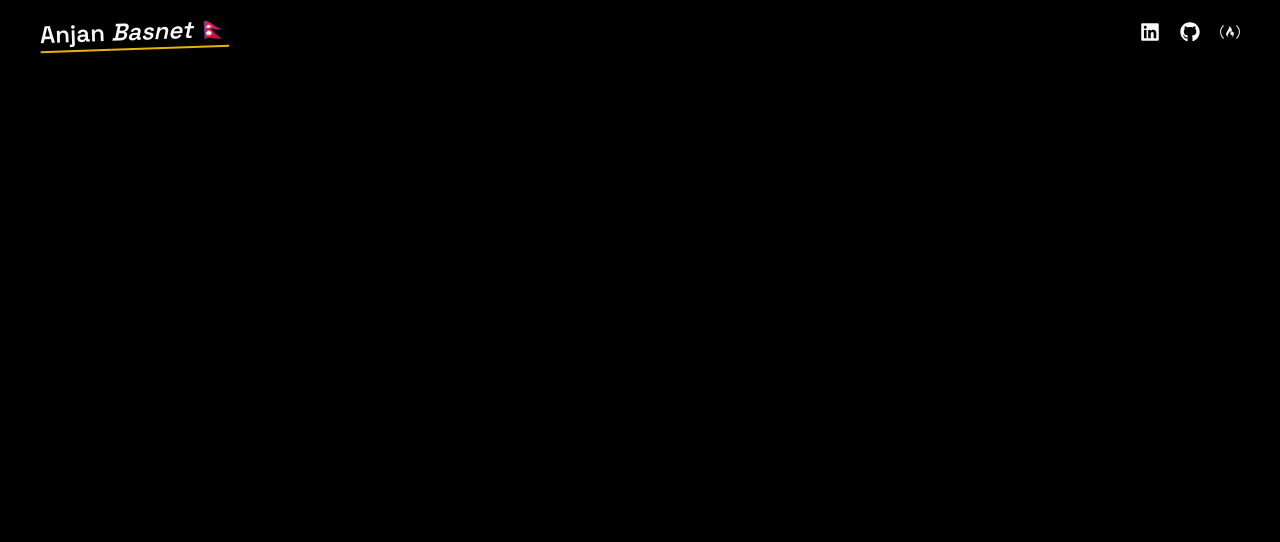
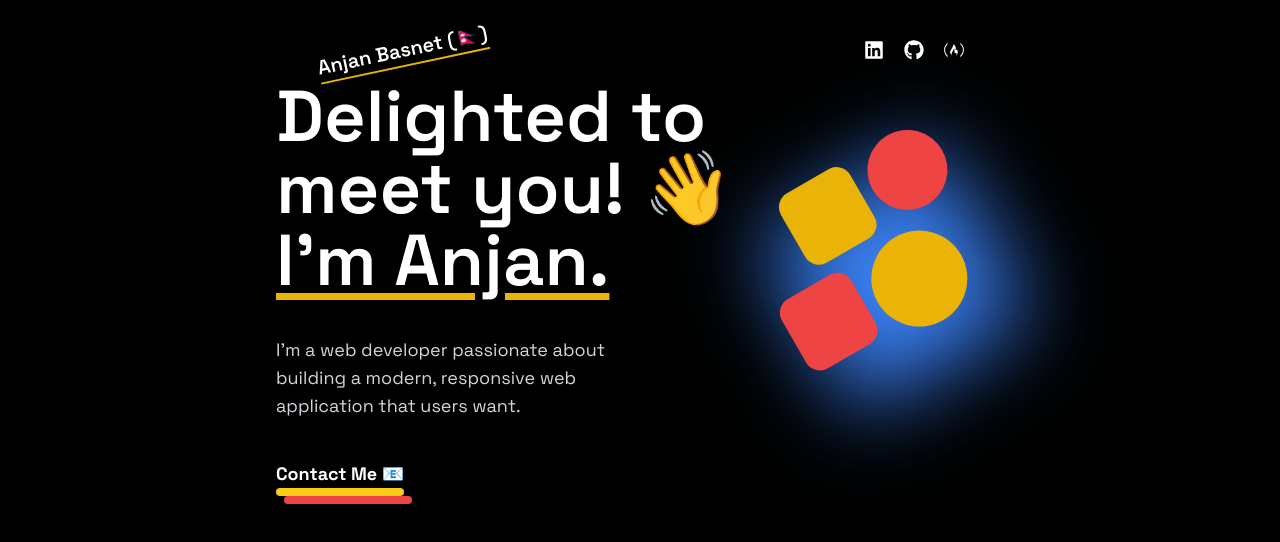
Before and after one commit to Moon-Knighte/nextportfolio, a Next.js app: page / in a window 1280 px wide. Shown: the top 542 px of the page. Built offline with nearby package versions, Linux system fonts and the light colour scheme.

Commit message:
Herosection Completed

```diff
--- /dev/null
+++ b/app/(home)/components/HeroSection.tsx
@@ -0,0 +1,47 @@
+import Link from "next/link";
+import React from "react";
+
+const HeroSection = () => {
+  return (
+    <div className=" min-h-[30vh] flex flex-col-reverse gap-6 lg:gap-0 lg:flex-row items-center justify-between">
+      <div className="space-y-10 text-center lg:text-left">
+        <h1 className="text-4xl lg:text-7xl font-semibold">
+          Delighted to meet you! 👋 <br />{" "}
+          <span className="underline underline-offset-8 decoration-yellow-500">
+            {"I'm Anjan."}
+          </span>
+        </h1>
+        <p className="md:w-96 text-lg text-gray-300">
+          {
+            "I'm a web developer passionate about building a modern, responsive web application that users want."
+          }
+        </p>
+        <Link
+          href={"mailto: aannjbsnt3@gmail.com"}
+          className="inline-block group"
+        >
+          <div>
+            <h1 className="text-lg font-bold group-hover:text-yellow-500 transition-all">
+              Contact Me 📧
+            </h1>
+            <div className="w-30 h-2 bg-yellow-400 rounded-full"></div>
+            <div className="w-30 h-2 bg-red-500 rounded-full translate-x-2"></div>
+          </div>
+        </Link>
+      </div>
+      <div className="w-72 h-72 space-x-3 space-y-3 -rotate-[30deg] relative">
+        <div className="flex gap-3 translate-x-8">
+          <div className="w-20 h-20 rounded-2xl bg-yellow-500"></div>
+          <div className="w-20 h-20 rounded-full bg-red-500"></div>
+        </div>
+        <div className="flex gap-3 -translate-x-8">
+          <div className="w-20 h-20 rounded-2xl bg-red-500"></div>
+          <div className="w-24 h-24 rounded-full bg-yellow-500"></div>
+        </div>
+        <div className="glow absolute top-[40%] right-1/2 -z-10"></div>
+      </div>
+    </div>
+  );
+};
+
+export default HeroSection;
--- a/app/(home)/components/Navbar.tsx
+++ b/app/(home)/components/Navbar.tsx
@@ -23,15 +23,15 @@ const Navbar = () => {
 
   return (
     <nav className="py-4 px-10 flex justify-between items-center">
-      <h1 className="text-2xl font-semibold underline underline-offset-8 decoration-yellow-500 -rotate-2">
-        Anjan <i>Basnet</i> 🇳🇵
+      <h1 className="text-xl font-semibold underline underline-offset-8 decoration-yellow-500 -rotate-12">
+        Anjan Basnet (🇳🇵)
       </h1>
       <div className="flex gap-5">
         {socials.map((social, index) => {
           const Icon = social.Icon;
           return (
             <Link href={social.Link} key={index} aria-label={social.Label}>
-              <Icon className="w-5 h-5 hover:scale-125 transition-all" />
+              <Icon className="w-5  h-5 hover:scale-125 transition-all" />
             </Link>
           );
         })}
--- a/app/(home)/page.tsx
+++ b/app/(home)/page.tsx
@@ -1,11 +1,13 @@
 import React from "react";
 import Navbar from "./components/Navbar";
+import HeroSection from "./components/HeroSection";
 
 const Home = () => {
   return (
-    <div className="min-h-screen bg-black">
-      <div className="max-w-7xl mx-auto">
+    <div className="min-h-screen bg-black overflow-hidden">
+      <div className="max-w-3xl mx-auto p-5">
         <Navbar />
+        <HeroSection />
       </div>
     </div>
   );
--- a/app/globals.css
+++ b/app/globals.css
@@ -2,75 +2,9 @@
 @tailwind components;
 @tailwind utilities;
 
-@layer base {
-  :root {
-    --background: 0 0% 100%;
-    --foreground: 240 10% 3.9%;
-
-    --card: 0 0% 100%;
-    --card-foreground: 240 10% 3.9%;
-
-    --popover: 0 0% 100%;
-    --popover-foreground: 240 10% 3.9%;
-
-    --primary: 240 5.9% 10%;
-    --primary-foreground: 0 0% 98%;
-
-    --secondary: 240 4.8% 95.9%;
-    --secondary-foreground: 240 5.9% 10%;
-
-    --muted: 240 4.8% 95.9%;
-    --muted-foreground: 240 3.8% 46.1%;
-
-    --accent: 240 4.8% 95.9%;
-    --accent-foreground: 240 5.9% 10%;
-
-    --destructive: 0 84.2% 60.2%;
-    --destructive-foreground: 0 0% 98%;
-
-    --border: 240 5.9% 90%;
-    --input: 240 5.9% 90%;
-    --ring: 240 10% 3.9%;
-
-    --radius: 0.5rem;
-  }
-
-  .dark {
-    --background: 240 10% 3.9%;
-    --foreground: 0 0% 98%;
-
-    --card: 240 10% 3.9%;
-    --card-foreground: 0 0% 98%;
-
-    --popover: 240 10% 3.9%;
-    --popover-foreground: 0 0% 98%;
-
-    --primary: 0 0% 98%;
-    --primary-foreground: 240 5.9% 10%;
-
-    --secondary: 240 3.7% 15.9%;
-    --secondary-foreground: 0 0% 98%;
-
-    --muted: 240 3.7% 15.9%;
-    --muted-foreground: 240 5% 64.9%;
-
-    --accent: 240 3.7% 15.9%;
-    --accent-foreground: 0 0% 98%;
-
-    --destructive: 0 62.8% 30.6%;
-    --destructive-foreground: 0 0% 98%;
-
-    --border: 240 3.7% 15.9%;
-    --input: 240 3.7% 15.9%;
-    --ring: 240 4.9% 83.9%;
-  }
+.glow {
+  width: 0px;
+  height: 0px;
+  border-radius: 50%;
+  box-shadow: 0 0 90px 100px #3b82f6; /* outer cyan */
 }
-
-@layer base {
-  * {
-    @apply border-border;
-  }
-  body {
-    @apply bg-background text-foreground;
-  }
-}
--- a/app/page.tsx
+++ /dev/null
@@ -1,113 +0,0 @@
-import Image from "next/image";
-
-export default function Home() {
-  return (
-    <main className="flex min-h-screen flex-col items-center justify-between p-24">
-      <div className="z-10 max-w-5xl w-full items-center justify-between font-mono text-sm lg:flex">
-        <p className="fixed left-0 top-0 flex w-full justify-center border-b border-gray-300 bg-gradient-to-b from-zinc-200 pb-6 pt-8 backdrop-blur-2xl dark:border-neutral-800 dark:bg-zinc-800/30 dark:from-inherit lg:static lg:w-auto  lg:rounded-xl lg:border lg:bg-gray-200 lg:p-4 lg:dark:bg-zinc-800/30">
-          Get started by editing&nbsp;
-          <code className="font-mono font-bold">app/page.tsx</code>
-        </p>
-        <div className="fixed bottom-0 left-0 flex h-48 w-full items-end justify-center bg-gradient-to-t from-white via-white dark:from-black dark:via-black lg:static lg:h-auto lg:w-auto lg:bg-none">
-          <a
-            className="pointer-events-none flex place-items-center gap-2 p-8 lg:pointer-events-auto lg:p-0"
-            href="https://vercel.com?utm_source=create-next-app&utm_medium=appdir-template&utm_campaign=create-next-app"
-            target="_blank"
-            rel="noopener noreferrer"
-          >
-            By{" "}
-            <Image
-              src="/vercel.svg"
-              alt="Vercel Logo"
-              className="dark:invert"
-              width={100}
-              height={24}
-              priority
-            />
-          </a>
-        </div>
-      </div>
-
-      <div className="relative flex place-items-center before:absolute before:h-[300px] before:w-full sm:before:w-[480px] before:-translate-x-1/2 before:rounded-full before:bg-gradient-radial before:from-white before:to-transparent before:blur-2xl before:content-[''] after:absolute after:-z-20 after:h-[180px] after:w-full sm:after:w-[240px] after:translate-x-1/3 after:bg-gradient-conic after:from-sky-200 after:via-blue-200 after:blur-2xl after:content-[''] before:dark:bg-gradient-to-br before:dark:from-transparent before:dark:to-blue-700 before:dark:opacity-10 after:dark:from-sky-900 after:dark:via-[#0141ff] after:dark:opacity-40 before:lg:h-[360px] z-[-1]">
-        <Image
-          className="relative dark:drop-shadow-[0_0_0.3rem_#ffffff70] dark:invert"
-          src="/next.svg"
-          alt="Next.js Logo"
-          width={180}
-          height={37}
-          priority
-        />
-      </div>
-
-      <div className="mb-32 grid text-center lg:max-w-5xl lg:w-full lg:mb-0 lg:grid-cols-4 lg:text-left">
-        <a
-          href="https://nextjs.org/docs?utm_source=create-next-app&utm_medium=appdir-template&utm_campaign=create-next-app"
-          className="group rounded-lg border border-transparent px-5 py-4 transition-colors hover:border-gray-300 hover:bg-gray-100 hover:dark:border-neutral-700 hover:dark:bg-neutral-800/30"
-          target="_blank"
-          rel="noopener noreferrer"
-        >
-          <h2 className={`mb-3 text-2xl font-semibold`}>
-            Docs{" "}
-            <span className="inline-block transition-transform group-hover:translate-x-1 motion-reduce:transform-none">
-              -&gt;
-            </span>
-          </h2>
-          <p className={`m-0 max-w-[30ch] text-sm opacity-50`}>
-            Find in-depth information about Next.js features and API.
-          </p>
-        </a>
-
-        <a
-          href="https://nextjs.org/learn?utm_source=create-next-app&utm_medium=appdir-template-tw&utm_campaign=create-next-app"
-          className="group rounded-lg border border-transparent px-5 py-4 transition-colors hover:border-gray-300 hover:bg-gray-100 hover:dark:border-neutral-700 hover:dark:bg-neutral-800/30"
-          target="_blank"
-          rel="noopener noreferrer"
-        >
-          <h2 className={`mb-3 text-2xl font-semibold`}>
-            Learn{" "}
-            <span className="inline-block transition-transform group-hover:translate-x-1 motion-reduce:transform-none">
-              -&gt;
-            </span>
-          </h2>
-          <p className={`m-0 max-w-[30ch] text-sm opacity-50`}>
-            Learn about Next.js in an interactive course with&nbsp;quizzes!
-          </p>
-        </a>
-
-        <a
-          href="https://vercel.com/templates?framework=next.js&utm_source=create-next-app&utm_medium=appdir-template&utm_campaign=create-next-app"
-          className="group rounded-lg border border-transparent px-5 py-4 transition-colors hover:border-gray-300 hover:bg-gray-100 hover:dark:border-neutral-700 hover:dark:bg-neutral-800/30"
-          target="_blank"
-          rel="noopener noreferrer"
-        >
-          <h2 className={`mb-3 text-2xl font-semibold`}>
-            Templates{" "}
-            <span className="inline-block transition-transform group-hover:translate-x-1 motion-reduce:transform-none">
-              -&gt;
-            </span>
-          </h2>
-          <p className={`m-0 max-w-[30ch] text-sm opacity-50`}>
-            Explore starter templates for Next.js.
-          </p>
-        </a>
-
-        <a
-          href="https://vercel.com/new?utm_source=create-next-app&utm_medium=appdir-template&utm_campaign=create-next-app"
-          className="group rounded-lg border border-transparent px-5 py-4 transition-colors hover:border-gray-300 hover:bg-gray-100 hover:dark:border-neutral-700 hover:dark:bg-neutral-800/30"
-          target="_blank"
-          rel="noopener noreferrer"
-        >
-          <h2 className={`mb-3 text-2xl font-semibold`}>
-            Deploy{" "}
-            <span className="inline-block transition-transform group-hover:translate-x-1 motion-reduce:transform-none">
-              -&gt;
-            </span>
-          </h2>
-          <p className={`m-0 max-w-[30ch] text-sm opacity-50 text-balance`}>
-            Instantly deploy your Next.js site to a shareable URL with Vercel.
-          </p>
-        </a>
-      </div>
-    </main>
-  );
-}
```
